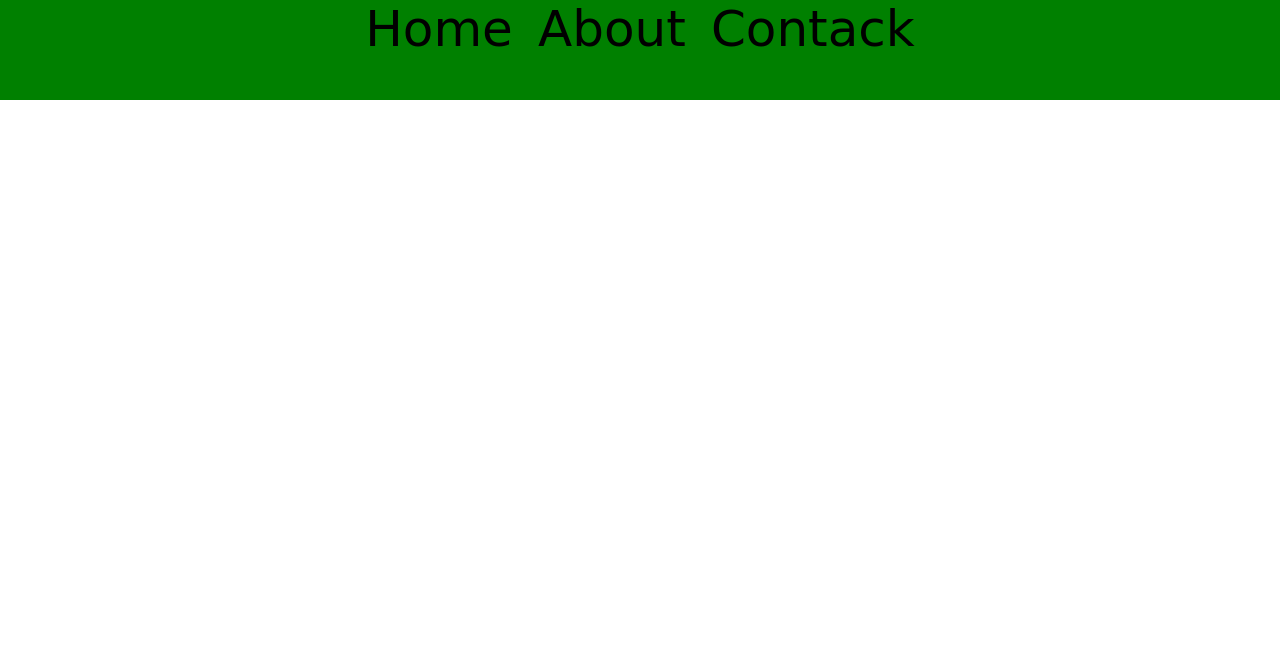
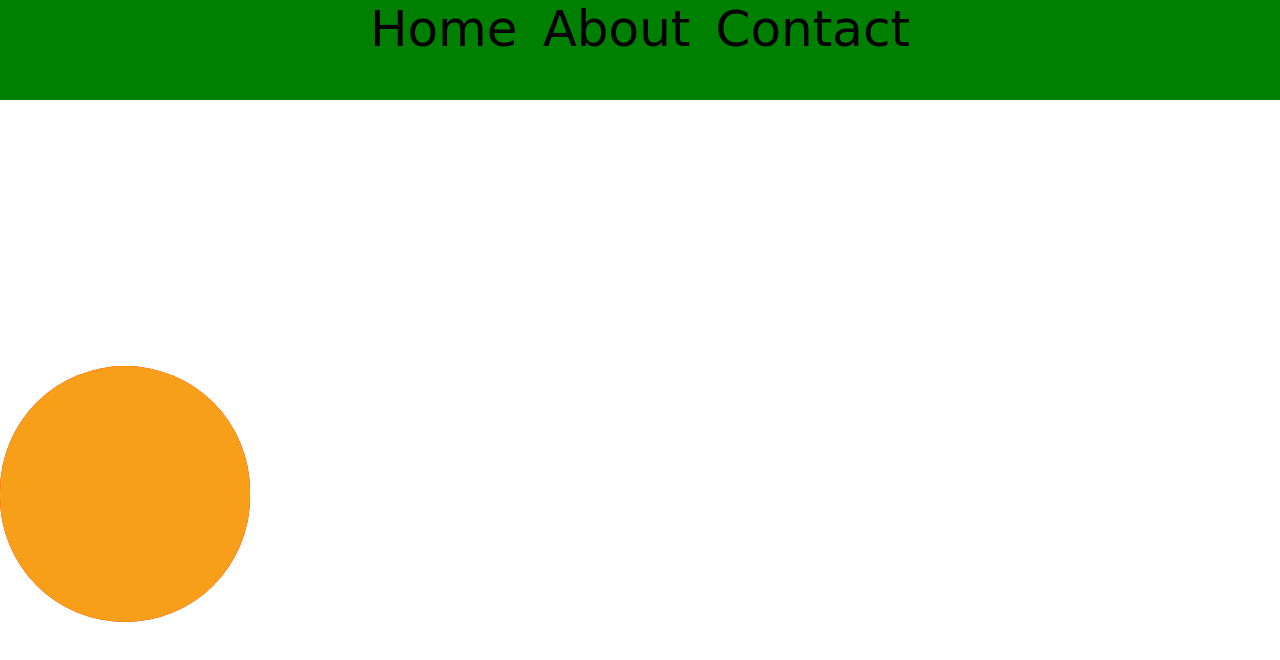
Before and after one commit to EyyubEkberov2012/Command, a plain HTML site: page index.html in a window 1280 px wide. Drawn offline with Linux system fonts and the light colour scheme.

Commit message:
deyisiklik

```diff
--- a/css/style.css
+++ b/css/style.css
@@ -1,3 +1,6 @@
+html {
+    scroll-behavior: smooth;
+  }
  body{
     margin: 0;
     font-family: cursive;
@@ -6,7 +9,7 @@
     width: 100%;
     height: 100px;
     background: green;
-    position: fixed;
+    position: sticky;
     text-align: center;
 
 }
@@ -22,3 +25,25 @@
 #e_home {
 
 }
+.master{
+    width: 250px;
+    height: 200px;
+    border-radius: 130px;
+    background: red;
+    position: absolute;
+
+    top: 366px;
+    height: 256px;
+
+}
+.clas{
+    width: 250px;
+    height: 200px;
+    border-radius: 130px;
+    background: #F79F19;
+    position: absolute;
+    opacity: 0,7;
+    top: 366px;
+    height: 256px;
+
+}
--- a/index.html
+++ b/index.html
@@ -10,13 +10,14 @@
 <body>
     <div class="s_bar">
         <a  href="#home">Home</a>
-        <a  href="">About</a>
-        <a  href="">Contack</a>
+        <a  href="#about">About</a>
+        <a  href="#contack">Contact</a>
 
     </div>
     <section id="home"></section>
     <section id="about"></section>
     <section id="contack"></section>
-
+<div class="master"></div>
+<div class="clas"></div>
 </body>
 </html>
```
